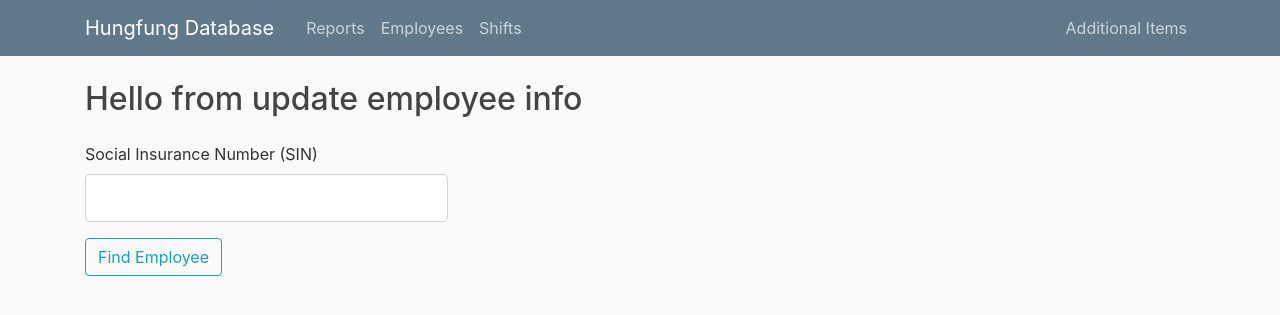
After one commit to ShahramZaheri/cmpt354project, a Flask app: page /employee/update_employee_info in a window 1280 px wide. The commit adds this page. Shown: the top 315 px of the page. Run offline with Flask 2, Linux system fonts and the light colour scheme; some libraries are stand-ins or nearby versions.

Commit message:
created form for updating employee info

```diff
--- a/app.py
+++ b/app.py
@@ -1,5 +1,5 @@
 from flask import Flask, render_template, url_for, flash, redirect
-from forms import NewEmployeeForm
+from forms import NewEmployeeForm, update_employee_info_form
 import sqlite3
 import os.path
 # print(os.path)
@@ -32,6 +32,11 @@ def add_new_employee():
     form=NewEmployeeForm()
     return render_template('add_new_employee.html',form=form)
 
+@app.route('/employee/update_employee_info', methods=['GET', 'POST'])
+def update_employee_info():
+    form=update_employee_info_form()
+    return render_template('update_employee_info.html',form=form)
+
 @app.route('/report')
 def report():
     # conn = sqlite3.connect('hungfung.db')
--- a/forms.py
+++ b/forms.py
@@ -22,4 +22,6 @@ class NewEmployeeForm(FlaskForm):
 
     submit = SubmitField('Add New Employee')
 
-# class removeEmployee(FlaskForm):
+class update_employee_info_form(FlaskForm):
+    employee_SIN = StringField('Social Insurance Number (SIN)', validators=[DataRequired(), Length(min=1, max=25)])
+    submit = SubmitField('Find Employee')
--- a/templates/employee.html
+++ b/templates/employee.html
@@ -18,7 +18,7 @@
           <div class="card-body">
             <h5 class="card-title">Updating Employee Info</h5>
               <p class="card-text">small description here </p>
-            <a href="#" class="btn btn-primary">Update Employee Info</a>
+            <a href="{{ url_for('update_employee_info') }}" class="btn btn-primary">Update Employee Info</a>
           </div>
         </div>
       </div>
--- /dev/null
+++ b/templates/update_employee_info.html
@@ -0,0 +1,32 @@
+{% extends "layout.html" %}
+{% block content %}
+<h2>Hello from update employee info</h2>
+
+
+<form action="#" method="POST">
+    <fieldset class="form-group">
+    </fieldset>
+    <div class="form-row">
+      <!-- first name -->
+      <div class="form-group col-md-4">
+        {{ form.employee_SIN.label(class="form-control-label") }}
+
+        {% if form.employee_SIN.errors %}
+        {{ form.employee_SIN(class="form-control form-control-lg is-invalid") }}
+        <div class="invalid-feedback">
+          {% for error in form.employee_SIN.errors %}
+          <span>{{ error }}</span>
+          {% endfor %}
+        </div>
+        {% else %}
+        {{ form.employee_SIN(class="form-control form-control-lg") }}
+        {% endif %}
+      </div>
+      </div>
+
+      <div class="form-group">
+        {{ form.submit(class="btn btn-outline-info") }}
+      </div>
+  </form>
+
+{% endblock content %}
```
